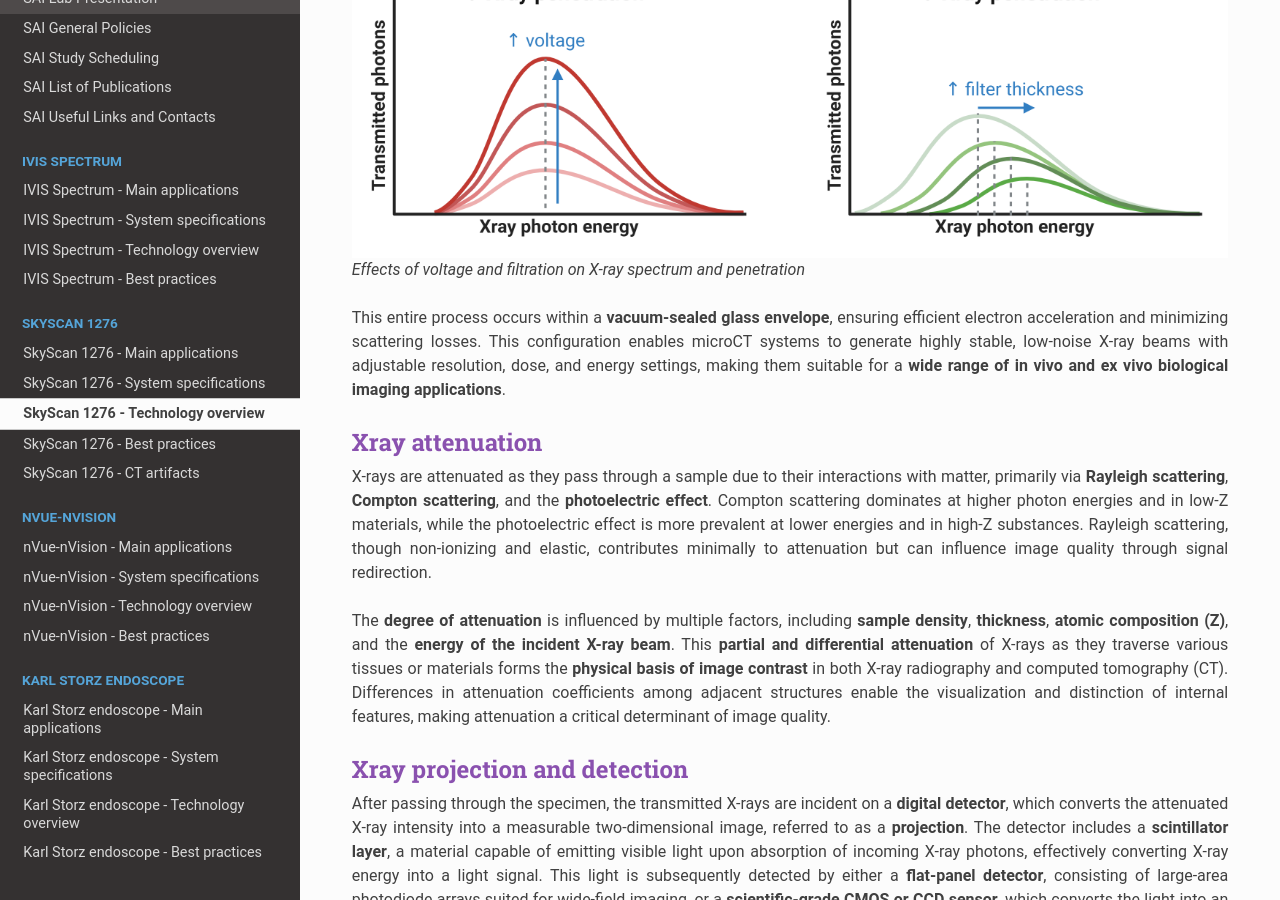
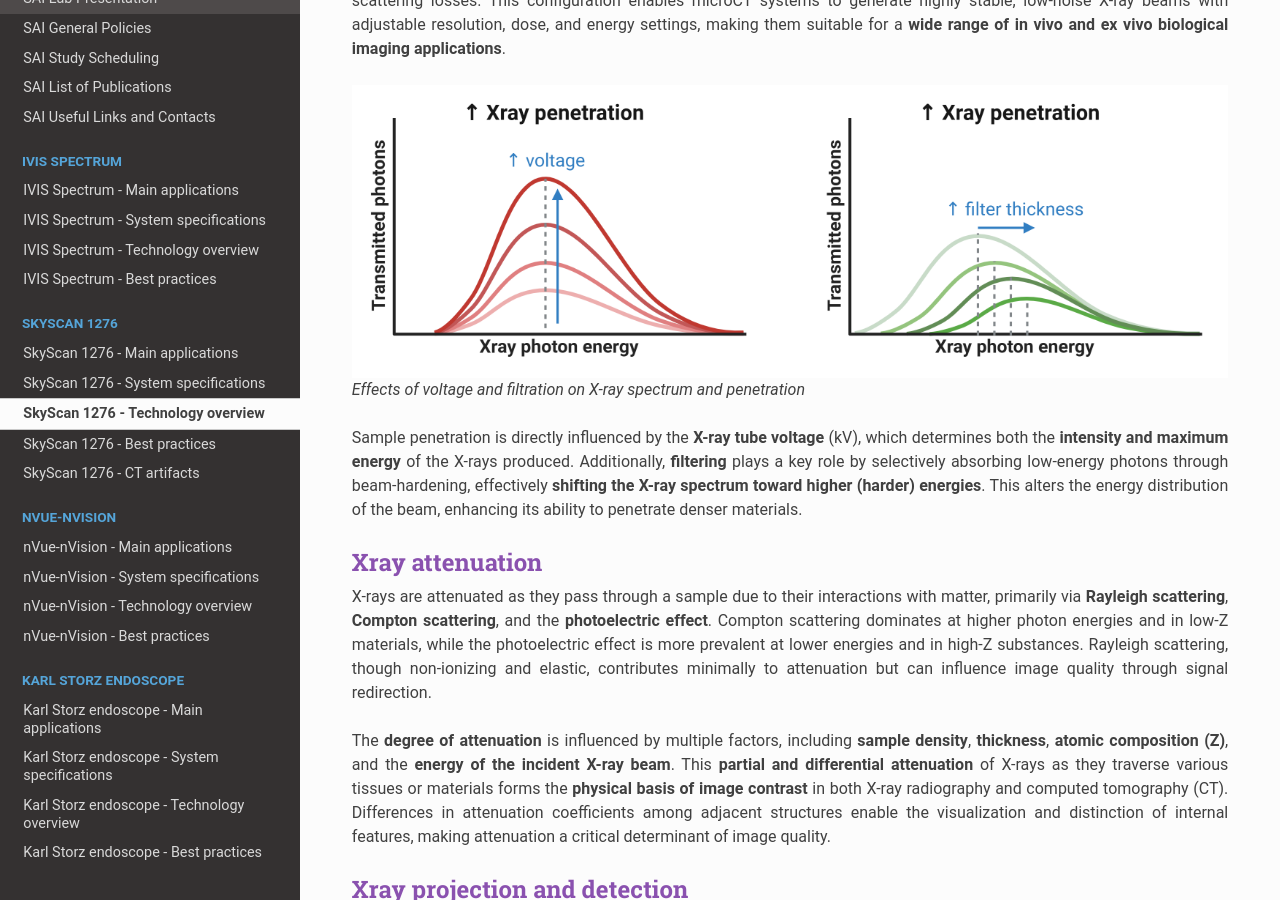
Before and after one commit to BioMedicalImaging-Core-NYUAD/smallanimalimaging-lab-documentation, a Sphinx documentation site: the page built from docs/source/3-SkyScan-1276/technology-overview.rst, in a window 1280 px wide and 900 px high, scrolled down 4347 px. Built offline with Sphinx 7.4.7 and the Read the Docs theme 3.1.0, drawn with Linux system fonts in a browser that asks for light colours; some of the changed text lies outside the part shown.

Commit message:
artifacts

```diff
--- a/docs/source/3-SkyScan-1276/technology-overview.rst
+++ b/docs/source/3-SkyScan-1276/technology-overview.rst
@@ -147,6 +147,11 @@
 a diaphragm and passes through a motorized filter changer, which enables the **selection of beam-hardening filters** (aluminum,
 copper, or Al+Cu combinations) to tailor spectral energy and minimize low-energy artifacts.
 
+This entire process occurs within a **vacuum-sealed glass envelope**, ensuring efficient electron acceleration and minimizing
+scattering losses. This configuration enables microCT systems to generate highly stable, low-noise X-ray
+beams with adjustable resolution, dose, and energy settings, making them suitable for a **wide range of in vivo and ex vivo**
+**biological imaging applications**.
+
 .. image:: ../_static/Xray-penetration.png
    :alt: *Effects of voltage and filtration on X-ray spectrum and penetration*
    :width: 1000px
@@ -156,10 +161,10 @@
 
 .. raw:: html
 
-This entire process occurs within a **vacuum-sealed glass envelope**, ensuring efficient electron acceleration and minimizing
-scattering losses. This configuration enables microCT systems to generate highly stable, low-noise X-ray
-beams with adjustable resolution, dose, and energy settings, making them suitable for a **wide range of in vivo and ex vivo**
-**biological imaging applications**.
+Sample penetration is directly influenced by the **X-ray tube voltage** (kV), which determines both the **intensity and maximum**
+**energy** of the X-rays produced. Additionally, **filtering** plays a key role by selectively absorbing low-energy photons
+through beam-hardening, effectively **shifting the X-ray spectrum toward higher (harder) energies**. This alters the energy
+distribution of the beam, enhancing its ability to penetrate denser materials.
 
 Xray attenuation
 ^^^^^^^^^^^^^^^^
```
Also changed, not shown: other parts of docs/source/3-SkyScan-1276/technology-overview.rst (+0 -4 lines).
